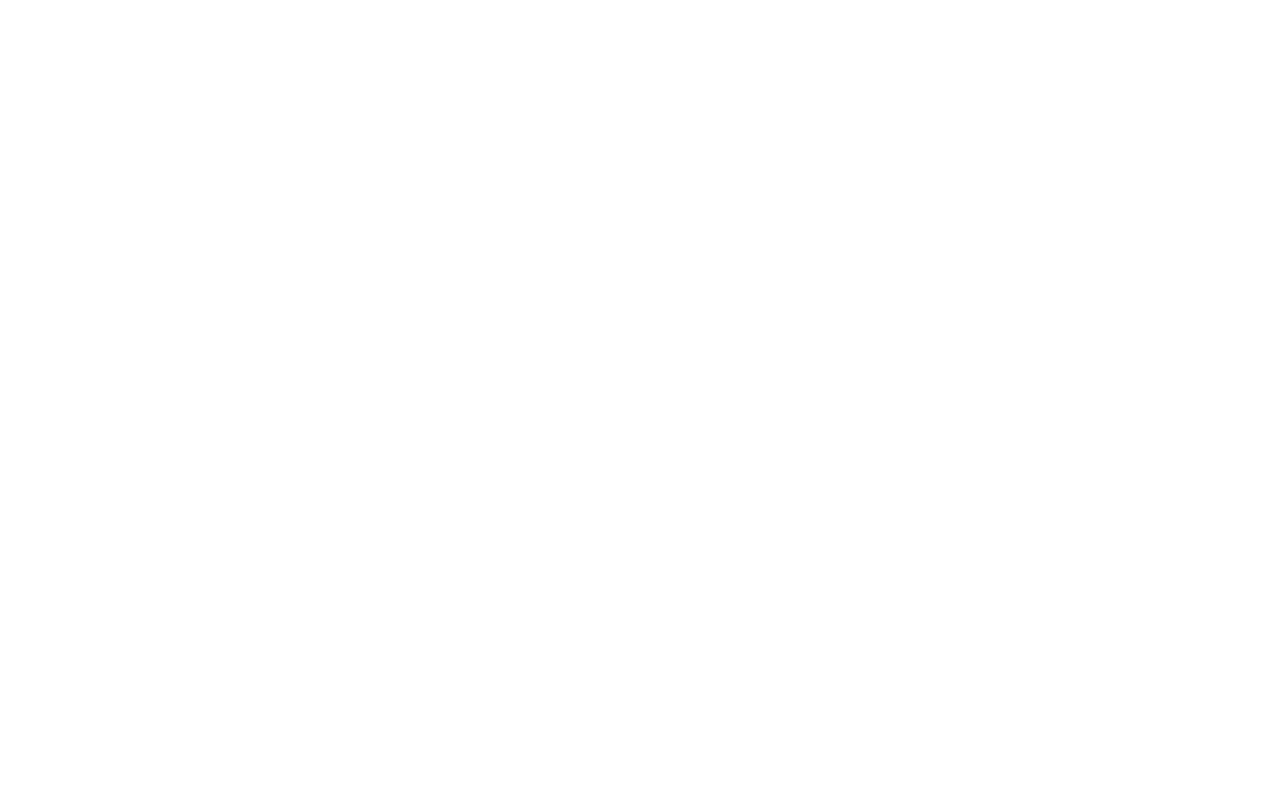
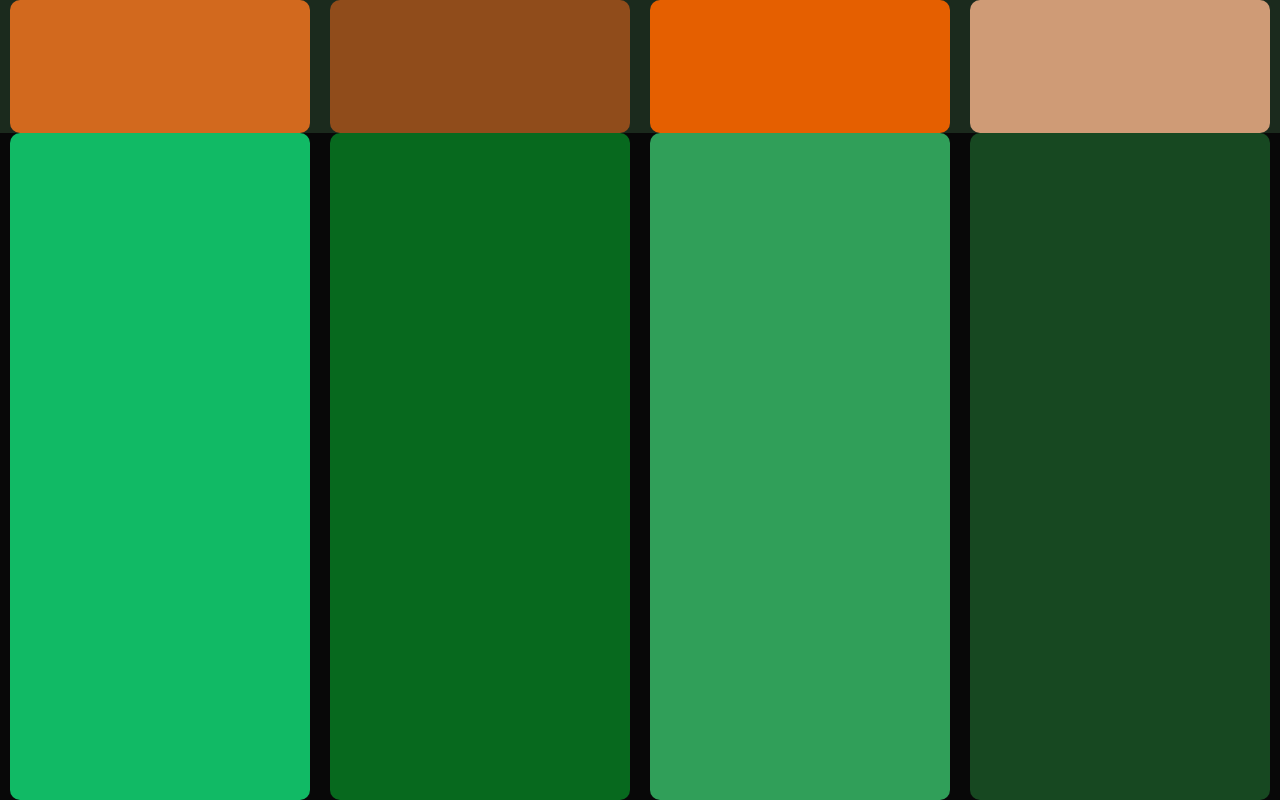
Before and after one commit to fergolive/Angular_resources, an Angular app: page /005 in a window 1280 px wide. Before the commit this address led to /. Built offline with nearby package versions, Linux system fonts and the light colour scheme.

Commit message:
test mouse events on new slide

```diff
--- a/src/app/app-routing.module.ts
+++ b/src/app/app-routing.module.ts
@@ -4,6 +4,7 @@ import { BackgroundFilterComponent } from './components/background-filter/backgr
 import { BackgroundGridDinamicComponent } from './components/background-grid-dinamic/background-grid-dinamic.component';
 import { SlideSnapSmoothComponent } from './components/slide-snap-smooth/slide-snap-smooth.component';
 import { SliderMenuSliderComponent } from './components/slider-menu-slider/slider-menu-slider.component';
+import { Slider5Component } from './components/slider5/slider5.component';
 
 const routes: Routes = [
 
@@ -11,7 +12,9 @@ const routes: Routes = [
 { path: '001', component: SlideSnapSmoothComponent},
 { path: '002', component: BackgroundGridDinamicComponent},
 { path: '003', component:BackgroundFilterComponent},
-{ path: '004', component:SliderMenuSliderComponent}
+{ path: '004', component:SliderMenuSliderComponent},
+{ path: '005', component:Slider5Component}
+
 
 
 ];
--- a/src/app/app.module.ts
+++ b/src/app/app.module.ts
@@ -6,13 +6,17 @@ import { AppComponent } from './app.component';
 import { SlideSnapSmoothComponent } from './components/slide-snap-smooth/slide-snap-smooth.component';
 import { BackgroundGridDinamicComponent } from './components/background-grid-dinamic/background-grid-dinamic.component';
 import { BackgroundFilterComponent } from './components/background-filter/background-filter.component';
+import { Slider5Component } from './components/slider5/slider5.component';
+import { TrackscrollerDirective } from './directives/trackscroller.directive';
 
 @NgModule({
   declarations: [
     AppComponent,
     SlideSnapSmoothComponent,
     BackgroundGridDinamicComponent,
-    BackgroundFilterComponent
+    BackgroundFilterComponent,
+    Slider5Component,
+    TrackscrollerDirective
   ],
   imports: [
     BrowserModule,
--- /dev/null
+++ b/src/app/components/slider5/slider5.component.html
@@ -0,0 +1,37 @@
+<div class="grid-rows-container">
+    <div class="slider-1" track-scroll>
+        <div class="slider-1-flex" >
+
+            <div class="item-1" (click)="goToSection(section1)" id="btn-1"  ></div>
+            <div class="item-1" (click)="goToSection(section2)" id="btn-2" ></div>
+            <div class="item-1" (click)="goToSection(section1)"></div>
+            <div class="item-1" (click)="goToSection(section1)"></div>
+            <div class="item-1" (click)="goToSection(section1)"></div>
+            <div class="item-1" (click)="goToSection(section1)"></div>
+
+        </div>
+    </div>
+
+    <div class="slider-2">
+        <div class="slider-2-flex" #section1>
+
+            <div class="item-2"></div>
+            <div class="item-2"></div>
+            <div class="item-2"></div>
+            <div class="item-2"></div>
+            <div class="item-2"></div>
+            <div class="item-2"></div>
+
+        </div>
+        <div class="slider-2-flex" #section2>
+
+            <div class="item-2" style="background-color:red"></div>
+            <div class="item-2"></div>
+            <div class="item-2"></div>
+            <div class="item-2"></div>
+            <div class="item-2"></div>
+            <div class="item-2"></div>
+
+        </div>
+    </div>
+</div>
--- /dev/null
+++ b/src/app/components/slider5/slider5.component.scss
@@ -0,0 +1,130 @@
+.grid-rows-container{
+
+    display: grid;
+    grid-template-rows: 1fr 5fr;
+    background-color: dodgerblue;
+    height: 100vh;
+}
+
+
+.slider-1{
+    display: flex;
+    overflow: auto;
+    flex: none;
+    width: 100%;
+    flex-flow: row nowrap;
+    scroll-snap-type: x mandatory;
+    scroll-behavior: smooth;
+    background-color: rgb(27, 42, 29);
+
+}
+.slider-1-flex{
+    display: flex;
+    flex-direction: row;
+    width: auto;
+
+}
+.item-1:nth-child(1){
+    height: 100%;
+    background-color: chocolate;
+    width: 300px;
+    margin: 0px 10px 0px 10px;
+    border-radius: 10px;
+}
+.item-1:nth-child(2){
+    height: 100%;
+    background-color: rgb(144, 76, 27);
+    width: 300px;
+    margin: 0px 10px 0px 10px;
+    border-radius: 10px;
+}
+.item-1:nth-child(3){
+    height: 100%;
+    background-color: rgb(229, 95, 0);
+    width: 300px;
+    margin: 0px 10px 0px 10px;
+    border-radius: 10px;
+}
+.item-1:nth-child(4){
+    height: 100%;
+    background-color: rgb(207, 155, 118);
+    width: 300px;
+    margin: 0px 10px 0px 10px;
+    border-radius: 10px;
+}
+.item-1:nth-child(5){
+    height: 100%;
+    background-color: rgb(77, 45, 22);
+    width: 300px;
+    margin: 0px 10px 0px 10px;
+    border-radius: 10px;
+}
+.item-1:nth-child(6){
+    height: 100%;
+    background-color: rgb(112, 84, 64);
+    width: 300px;
+    margin: 0px 10px 0px 10px;
+    border-radius: 10px;
+}
+
+
+
+.slider-2{
+    display: flex;
+    overflow: auto;
+    flex: none;
+    width: 100%;
+    flex-flow: row nowrap;
+    scroll-snap-type: x mandatory;
+    scroll-behavior: smooth;
+    background-color: rgb(8, 8, 8);
+
+}
+.slider-2-flex{
+    display: flex;
+    flex-direction: row;
+    width: auto;
+
+}
+.item-2:nth-child(1){
+    height: 100%;
+    background-color: rgb(17, 186, 101);
+    width: 300px;
+    margin: 0px 10px 0px 10px;
+    border-radius: 10px;
+}
+.item-2:nth-child(2){
+    height: 100%;
+    background-color: rgb(7, 105, 30);
+    width: 300px;
+    margin: 0px 10px 0px 10px;
+    border-radius: 10px;
+}
+.item-2:nth-child(3){
+    height: 100%;
+    background-color: rgb(48, 159, 89);
+    width: 300px;
+    margin: 0px 10px 0px 10px;
+    border-radius: 10px;
+}
+.item-2:nth-child(4){
+    height: 100%;
+    background-color: rgb(23, 72, 33);
+    width: 300px;
+    margin: 0px 10px 0px 10px;
+    border-radius: 10px;
+}
+.item-2:nth-child(5){
+    height: 100%;
+    background-color: rgb(0, 155, 49);
+    width: 300px;
+    margin: 0px 10px 0px 10px;
+    border-radius: 10px;
+}
+.item-2:nth-child(6){
+    height: 100%;
+    background-color: rgb(3, 180, 38);
+    width: 300px;
+    margin: 0px 10px 0px 10px;
+    border-radius: 10px;
+}
--- /dev/null
+++ b/src/app/components/slider5/slider5.component.ts
@@ -0,0 +1,84 @@
+import { Component, OnInit } from '@angular/core';
+import { Renderer2 } from '@angular/core';
+import { fromEvent } from 'rxjs';
+
+@Component({
+  selector: 'app-slider5',
+  templateUrl: './slider5.component.html',
+  styleUrls: ['./slider5.component.scss']
+})
+export class Slider5Component implements OnInit {
+  pos = { top: 0, left: 0, x: 0, y: 0 };
+  ele:any
+
+  mouseX: number=0;
+  mouseY: number=0;
+  sub: any;
+  box: any;
+  mousedown$:any;
+  mouseup$:any;
+
+  constructor(public renderer: Renderer2) { }
+
+  /*
+  https://stackblitz.com/edit/angular-mousemove-after-mouse-down-betbof?file=app%2Fapp.component.ts
+  */
+
+  ngOnInit(): void {
+    this.box = this.renderer.selectRootElement('#btn-1');
+    this.mousedown$ = fromEvent(this.box, 'mousedown');
+    this.mousedown$.subscribe(() => {
+      console.log('clicked');
+    });
+    this.register();
+  }
+
+  register() {
+    try {
+      this.sub.unsubscribe();
+    } catch (err) {
+
+    } finally {
+
+    }
+
+    let mousemove$ = fromEvent(this.box, 'mousemove');
+
+    this.sub = mousemove$.subscribe((e: any) => {
+      this.mouseX = e.clientX;
+      this.mouseY = e.clientY;
+      console.log(e.x, e.y);
+    })
+  }
+
+  goToSection($elem:any){
+    $elem.scrollIntoView({behavior: "smooth", block: "start", inline: "start"});
+  }
+
+  /* mouse_up(e:any){
+
+    let ele=document.getElementById(`${e.target.id}`) as HTMLElement;
+
+
+    this.pos = {
+        left: ele.scrollLeft,
+        top: ele.scrollTop,
+        // Get the current mouse position
+        x: e.clientX,
+        y: e.clientY,
+    };
+
+    console.log(this.pos);
+
+
+
+
+
+  } */
+
+
+
+
+
+
+}
--- /dev/null
+++ b/src/app/directives/trackscroller.directive.ts
@@ -0,0 +1,20 @@
+import { Directive, ElementRef, HostListener, Output,EventEmitter } from '@angular/core';
+
+
+@Directive({
+  selector: '[track-scroll]',
+})
+export class TrackscrollerDirective {
+  @Output() setScroll = new EventEmitter();
+
+
+  constructor(private el: ElementRef) {
+
+
+  }
+
+  @HostListener('window:scroll', ['$event']) onScrollEvent($event:any) {
+  console.log(window.pageYOffset);
+}
+
+}
```
Also changed, not shown: 2 other files (tests, documents, lock files or other folders).
